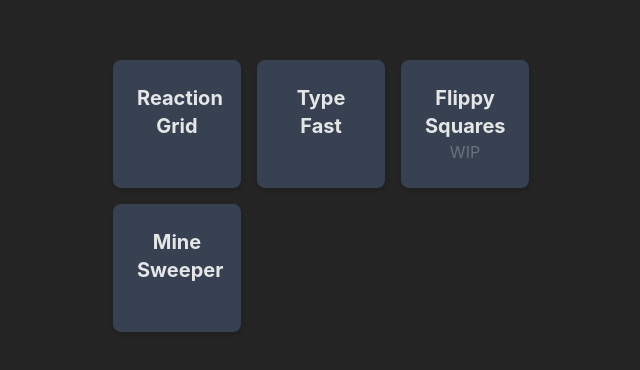
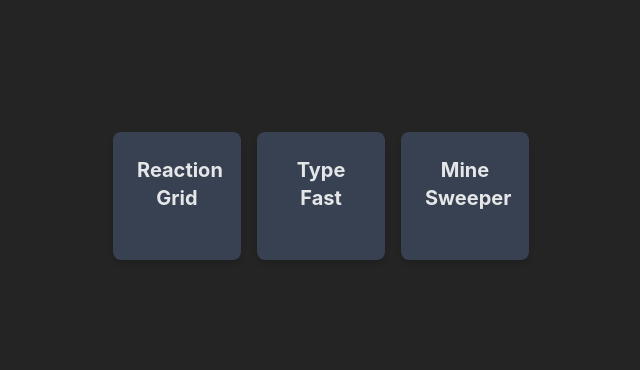
Before and after one commit to SilviuIordache/react-games, a React (Vite) app: page / in a window 1280 px wide. Shown: the part 204-574 px from the top of the page, without its empty margins (319-959 px from the left). Built offline with nearby package versions, Linux system fonts and the light colour scheme.

Commit message:
Update list of games

```diff
--- a/src/games/games.js
+++ b/src/games/games.js
@@ -1,4 +1,4 @@
-import { ReactionGrid, TypeFast, FlippySquares, Minesweeper } from './index';
+import { ReactionGrid, TypeFast, Minesweeper } from './index';
 
 export const gamesList = [
   {
@@ -12,16 +12,8 @@ export const gamesList = [
     component: TypeFast,
   },
   {
-    name: 'Flippy Squares',
-    path: '/flippy-squares',
-    component: FlippySquares,
-    status: 'wip',
-  },
-  {
     name: 'Mine Sweeper',
     path: '/minesweeper',
     component: Minesweeper,
-
   },
-  // { name: 'DrawQR', path: '/draw-qr', component: DrawQR, status: 'wip' },
 ];
```
